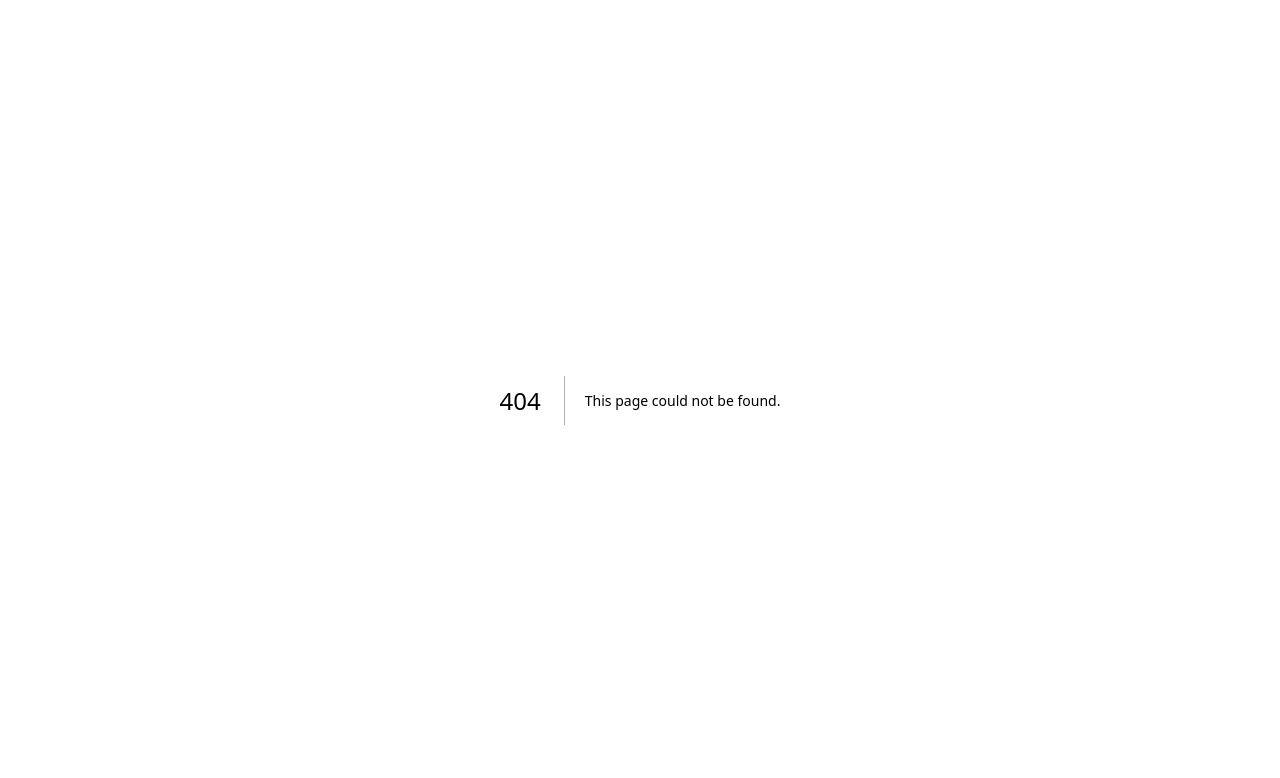
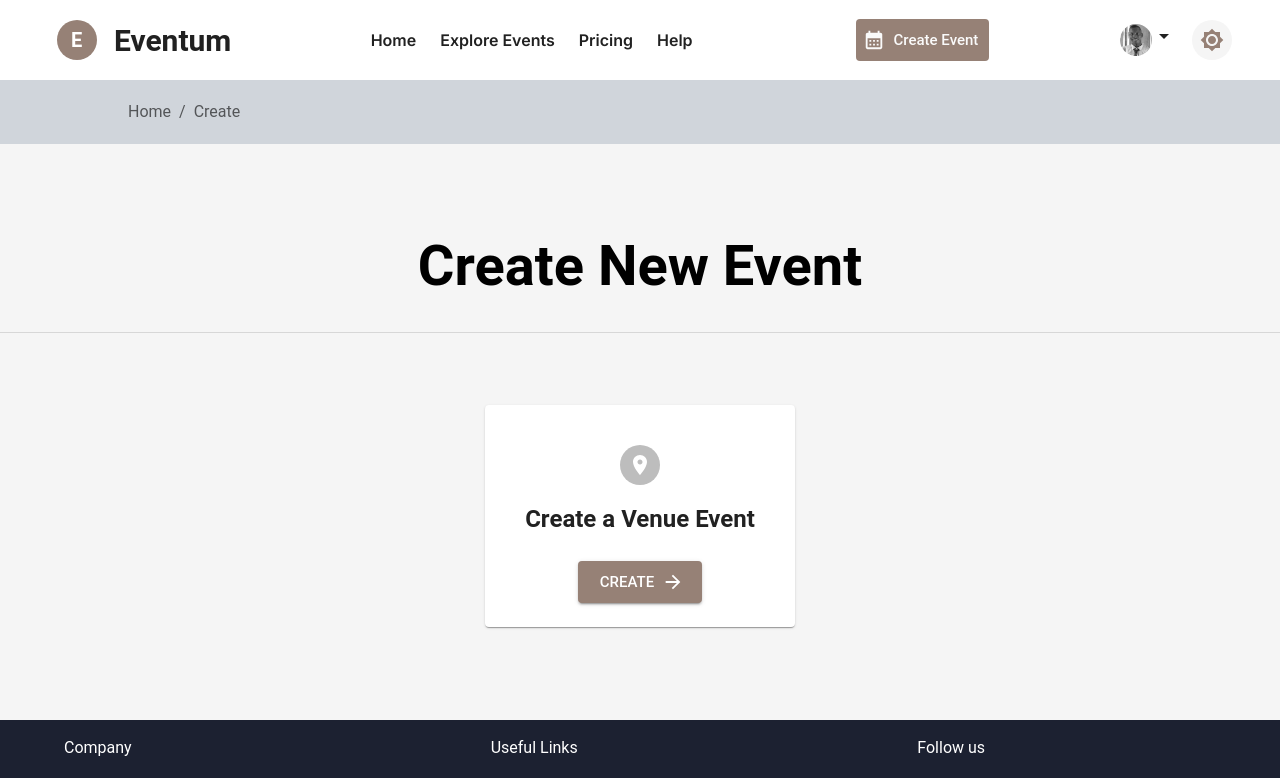
Before and after one commit to Sosaristic/event-handler, a Next.js app: page /create/create-event in a window 1280 px wide. Before the commit this address had no page. Shown: the top 778 px of the page. Built offline with nearby package versions, Linux system fonts and the light colour scheme.

Commit message:
feature: added breadcump to create event page

```diff
--- a/components/Breadcrumb.jsx
+++ b/components/Breadcrumb.jsx
@@ -2,7 +2,7 @@ import React from "react";
 import Link from "next/link";
 import { Box, Breadcrumbs, Typography } from "@mui/material";
 
-export default function Breadcrumb({ url }) {
+export default function Breadcrumb({children}) {
   return (
     <Box
 
@@ -18,10 +18,7 @@ export default function Breadcrumb({ url }) {
       }}
     >
       <Breadcrumbs aria-label="breadcrumb" sx={{marginLeft: "10%"}}>
-        <Link href="/" legacyBehavior>
-          <a href="/">Home</a>
-        </Link>
-       <Typography>Create Event</Typography>
+        {children}
       </Breadcrumbs>
 
       <style jsx>{`
--- a/components/CreateEventButton.jsx
+++ b/components/CreateEventButton.jsx
@@ -1,8 +1,17 @@
+import React from "react";
+import { useRouter } from "next/router";
 import { Button } from "@mui/material";
-import React from "react";
 import CalendarMonthIcon from "@mui/icons-material/CalendarMonth";
+import { useSideBar } from "../context/menuContext";
 
 export default function CreateEventButton({ size }) {
+    const router = useRouter()
+    const {sideBar, toogleSideBar} = useSideBar()
+
+    const handleRoute = ()=>{
+        router.push("/create/create-event")
+    }
+
   return (
     <Button
       startIcon={<CalendarMonthIcon />}
@@ -14,6 +23,7 @@ export default function CreateEventButton({ size }) {
         textTransform: "capitalize",
         "&:hover": { backgroundColor: "primary.main" },
       }}
+      onClick={handleRoute}
     >
       Create Event
     </Button>
--- a/components/Layout.jsx
+++ b/components/Layout.jsx
@@ -1,13 +1,15 @@
 import React from 'react'
 import NavBar from './NavBar'
 import Footer from './Footer'
+import { Box } from '@mui/material'
+
 
 export default function Layout({children}) {
   return (
-    <div style={{position: "relative", backgroundColor: "#f5f5f5"}}>
+    <Box sx={{position: "relative", backgroundColor: "#f5f5f5", paddingTop: 10}}>
         <NavBar />
         {children}
         <Footer />
-    </div>
+    </Box>
   )
 }
--- a/components/MenuDropDown.jsx
+++ b/components/MenuDropDown.jsx
@@ -4,12 +4,12 @@ import { useSideBar } from "../context/menuContext";
 
 import { Avatar, Box, Button, IconButton, Typography } from "@mui/material";
 import CloseIcon from "@mui/icons-material/Close";
-import CalendarMonthIcon from "@mui/icons-material/CalendarMonth";
 import FacebookRoundedIcon from '@mui/icons-material/FacebookRounded';
 import InstagramIcon from '@mui/icons-material/Instagram';
 import TwitterIcon from '@mui/icons-material/Twitter';
 import LinkedInIcon from '@mui/icons-material/LinkedIn';
 import YouTubeIcon from '@mui/icons-material/YouTube';
+import CreateEventButton from "./CreateEventButton";
 
 export default function MenuDropDown() {
   const router = useRouter();
@@ -54,19 +54,7 @@ export default function MenuDropDown() {
           padding: "0 2rem",
         }}
       >
-        <Button
-          size="large"
-          color="secondary"
-          sx={{
-            backgroundColor: "primary.main",
-            color: "grey.50",
-            width: "100%",
-            "&:hover": { backgroundColor: "primary.main" },
-          }}
-          startIcon={<CalendarMonthIcon />}
-        >
-          Create Event
-        </Button>
+       <CreateEventButton />
       </Box>
 
       {dropDownList.map((item) => {
--- a/pages/create-event.jsx
+++ b/pages/create/create-event.jsx
@@ -1,4 +1,6 @@
 import React from "react";
+import Head from "next/head"
+import Link from "next/link";
 import { useRouter } from "next/router";
 
 import {
@@ -14,16 +16,19 @@ import {
 import LocationOnIcon from "@mui/icons-material/LocationOn";
 import ArrowForwardIcon from "@mui/icons-material/ArrowForward";
 
-import Layout from "../components/Layout";
-import Breadcrumb from "../components/Breadcrumb";
+import Layout from "../../components/Layout";
+import Breadcrumb from "../../components/Breadcrumb"
 
 export default function CreateEvent() {
   const router = useRouter();
   console.log(router);
   return (
     <Layout>
+      <Head>
+        <title>Create Event</title>
+      </Head>
       <Box
-        mt={10}
+
         sx={{
           minHeight: "80vh",
           display: "flex",
@@ -32,7 +37,10 @@ export default function CreateEvent() {
         }}
       >
         <Box sx={{ height: "20%" }}>
-          <Breadcrumb />
+          <Breadcrumb>
+          <Link href="/" legacyBehavior><a href="/">Home</a></Link>
+          <Typography>Create</Typography>
+          </Breadcrumb>
         </Box>
         <Box
           sx={{
@@ -82,6 +90,7 @@ export default function CreateEvent() {
                 variant="contained"
                 size="large"
                 endIcon={<ArrowForwardIcon />}
+                onClick={()=>router.push("/create/create-event-details")}
               >
                 Create
               </Button>
--- a/pages/index.js
+++ b/pages/index.js
@@ -44,7 +44,7 @@ export default function Home() {
 
           <section>
             <Box
-              mt={8}
+
               sx={{
                 minHeight: "25rem",
                 textAlign: "center",
@@ -160,8 +160,8 @@ export default function Home() {
                gap: 3,
               }}
             >
-              {[...Array(12)].map((item) => {
-                return <EventCard />;
+              {[...Array(12)].map((item, id) => {
+                return <EventCard  key={id}/>;
               })}
             </Box>
             <Button
```
Also changed, not shown: pages/create/create-event-details.jsx (added, +13 -0 lines).
